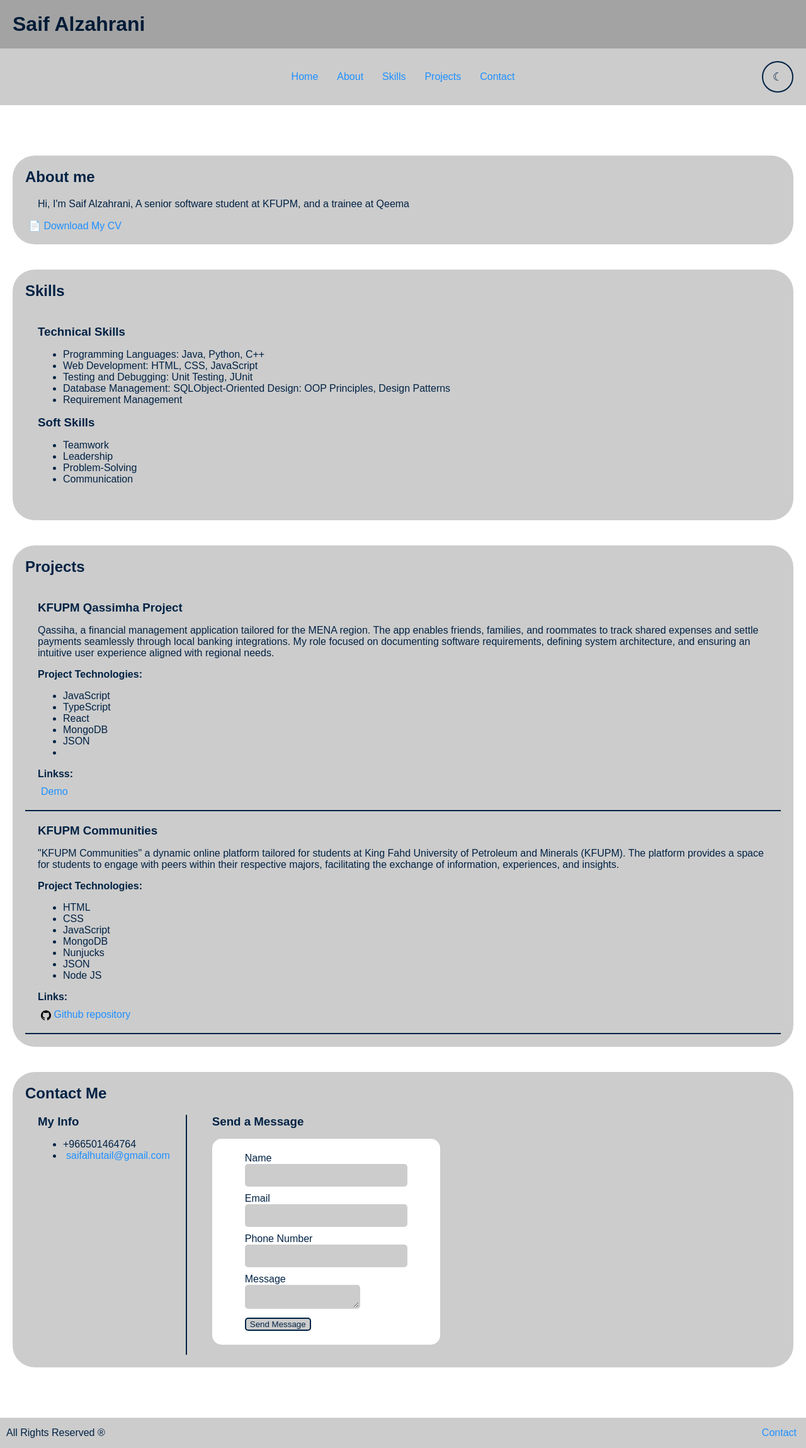
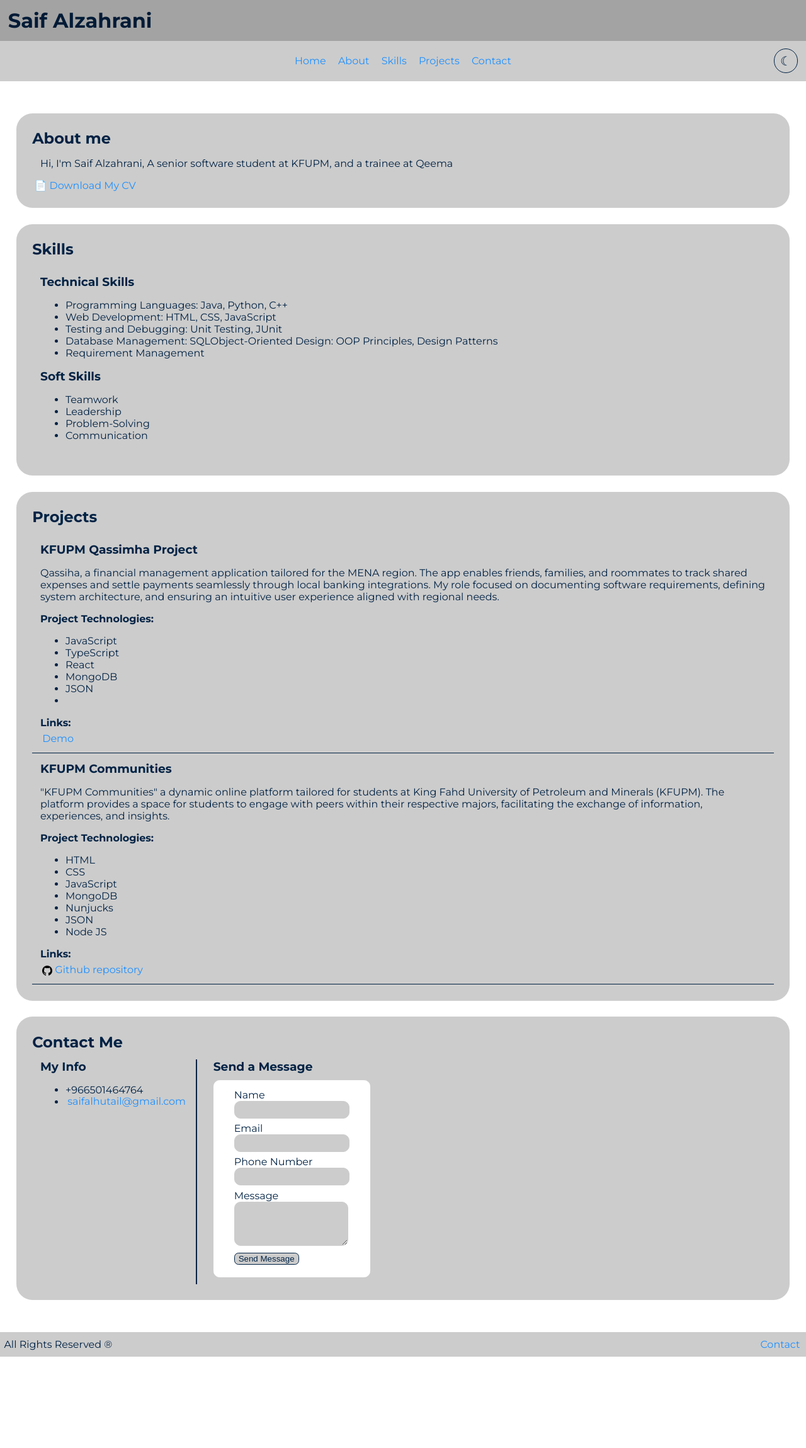
Before and after one commit to Sm-zh/portfolio, a plain HTML site: page index.html in a window 1280 px wide. Shown: the whole page at 63% size. After the commit the page ends 2154 px from the top, so only its background shows below. Drawn offline with Linux system fonts and the light colour scheme; a web font is replaced by a local one.

Commit message:
change mode toggle button

```diff
--- a/index.html
+++ b/index.html
@@ -1,15 +1,18 @@
 <!DOCTYPE html>
 <html>
     <head>
+        <meta name="viewport" content="width=device-width, initial-scale=1.0">
         <title>Portfolio</title>
         <link rel="stylesheet" href="style.css">
-        <!-- <link rel="stylesheet" href="portfolio2.css"> -->
+        <link rel="preconnect" href="https://fonts.googleapis.com">
+        <link rel="preconnect" href="https://fonts.gstatic.com" crossorigin>
+        <link href="https://fonts.googleapis.com/css2?family=Montserrat:ital,wght@0,100..900;1,100..900&family=Playwrite+VN+Guides&display=swap" rel="stylesheet">
     </head>
     <body>
         <header id="header">
             <h1>Saif Alzahrani</h1>
         </header>
-        <nav>
+        <nav class="nav">
             <ul>
                 <li><a href="#header">Home</a></li>
                 <li><a href="#about">About</a></li>
@@ -66,7 +69,7 @@
                         </ul>
                     </div>
                     <div class="projectLinks">
-                        <h4>Linkss:</h4>
+                        <h4>Links:</h4>
                         <a href="videos/demo.mp4">Demo</a>
                     </div>
                 </div>
@@ -139,11 +142,11 @@
             toggleButton.addEventListener('click', function() {
                 document.body.classList.toggle('dark-mode');
                 if (stat == 0) {
-                    toggleButton.textContent = "🔅";
+                    toggleButton.textContent = "🔅"
                     stat = 1
                 }
                 else {
-                    toggleButton.textContent = "☾";
+                    toggleButton.textContent = "☾"
                     stat = 0
                 }
             });
--- a/style.css
+++ b/style.css
@@ -9,45 +9,31 @@
     --link-d-hover: #ffa500;
 }
 
-@media (max-width: 768px) {
-    nav {
-        grid-template-columns: 1fr;
-        text-align: center;
-    }
-
-    nav ul {
-        flex-direction: column;
-    }
-
-    .myForm {
-        width: 90%;
-    }
-}
-
-
 html {
   scroll-behavior: smooth;
 }
 
 body {
+    width: 100%;
     display: grid;
     grid-template-areas:
     'header'
     'nav'
     'main'
     'footer';
-    column-gap: 40px;
     align-content: space-between;
     padding: 0;
     margin: 0;
-    font-family: Arial, Helvetica, sans-serif;
     background-color: white;
+    font-family: "Montserrat", sans-serif;
+    font-optical-sizing: auto;
+    font-style: normal;
     color: var(--dark);
 }
 
 header {
     grid-area: header;
-    padding: 20px;
+    padding: 1vw;
     background-color: var(--light);
     filter: brightness(0.8);
 }
@@ -58,8 +44,8 @@ nav {
     grid-template-columns: 1fr 1fr 1fr;
     align-items: center;
     justify-items: center;
-    padding: 20px;
-    margin-bottom: 40px;
+    padding: 1vw;
+    margin-bottom: 2vw;
     background-color: var(--light);
 }
 
@@ -72,25 +58,15 @@ nav ul {
 }
 
 nav ul li {
-    margin: 0 10px;
+    margin: 0 0.5vw;
 }
 
-nav button {
-    width: 50px;
-    height: 50px;
+#toggleDark {
+    grid-column: 3 / 4;
     justify-self: end;
-    padding: 0;
-    border: solid 2px  var(--dark);
-    border-radius: 50%;
-    background-color: var(--light);
-    color: var(--dark);
-    font-size: large;
-}
-
-nav button:hover {
-    border-color: var(--dark);
-    background-color: var(--dark);
-    color: var(--light);
+    width: 3vw;
+    height: 3vw;
+    font-size: 20px;
 }
 
 main {
@@ -98,14 +74,14 @@ main {
 }
 
 section {
-    padding: 20px;
-    border-radius: 35px;
-    margin: 40px 20px;
+    padding: 2vw;
+    border-radius: 2vw;
+    margin: 2vw;
     background-color: var(--light);
 }
 
 #about p {
-    padding-left: 20px;
+    padding-left: 1vw;
 }
 
 #about a {
@@ -118,12 +94,12 @@ section {
 }
 
 #skill-div {
-    padding: 20px;
+    padding: 1vw;
 }
 
 .project {
-    padding: 20px;
-    border-bottom: solid 2px var(--dark);
+    padding: 1vw;
+    border-bottom: solid 0.1vw var(--dark);
 }
 
 .project-link {
@@ -141,9 +117,9 @@ img {
 
 #contact {
     display: grid;
-    grid-template-rows: max-content max-content;
-    grid-template-columns: max-content max-content;
-    column-gap: 40px;
+    grid-template-rows: min-content min-content;
+    grid-template-columns: min-content min-content;
+    column-gap: 2vw;
 }
 
 #contact #info {
@@ -155,16 +131,16 @@ img {
 }
 
 #info {
-    padding: 0 20px;
+    padding: 0 1vw;
     border-right: solid 2px var(--dark);
 }
 
 .myForm {
     width: fit-content;
-    padding: 20px 50px;
-    border: solid 2px white;
-    border-radius: 15px;
-    margin: 16px 0;
+    padding: 1vw 2.5vw;
+    border: solid 0.1vw white;
+    border-radius: 0.75vw;
+    margin: 0.8vw 0;
     background-color: white;
 }
 
@@ -172,35 +148,28 @@ img {
     display: block;
 }
 
-.myForm input[type="text"],.myForm input[type="email"] {
-    width: 250px;
-    height: 30px;
-    border: solid 2px var(--light);
-    border-radius: 5px;
-    margin-bottom: 10px;
+.myForm input, textarea {
+    border: solid 0.1vw var(--light);
+    border-radius: 0.75em;
+    margin-bottom: 0.5vw;
     background-color: var(--light);
     color: var(--dark);
 }
 
+.myForm input[type="text"],.myForm input[type="email"], textarea {
+    height: 1.5rem;
+}
+
 .myForm textarea {
-    height: fit-content;
-    border: solid 2px var(--light);
-    border-radius: 5px;
-    margin-bottom: 10px;
-    background-color: var(--light);
-    color: var(--dark);
+    height: 5vw;
 }
 
 .myForm input[type="submit"] {
-    border: solid 2px var(--dark);
-    border-radius: 5px;
-    background-color: white;
-    background-color: var(--light);
-    color: var(--dark);
+    border-color: var(--dark);
+    border-radius: 0.5em;
 }
 
 .myForm input[type="submit"]:hover {
-    border-top: solid 2px var(--dark);
     background-color: var(--dark);
     color: var(--light);
 }
@@ -210,8 +179,8 @@ footer {
     display: flex;
     justify-content: space-between;
     align-items: center;
-    padding: 10px;
-    margin-top: 40px;
+    padding: 0.5vw;
+    margin-top: 2vw;
     background-color: var(--light  );
 }
 
@@ -225,7 +194,7 @@ h1 {
 }
 
 h2 {
-    margin: 0 0 20px 0;
+    margin: 0 0 1vw 0;
 }
 
 h3 {
@@ -233,19 +202,32 @@ h3 {
 }
 
 h4 {
-    margin: 0 0 10px 0;
+    margin: 0 0 0.5vw 0;
 }
 
 a {
-    padding: 5px;
+    padding: 0.25vw;
     color: var(--link);
     text-decoration: none;
 }
 
 a:hover {
-    border-bottom: solid 2px var(--link-hover);
-    border-radius: 10px;
+    border-bottom: solid 0.1vw var(--link-hover);
+    border-radius: 0.5vw;
     color: var(--link-hover);
+}
+
+button {
+    padding: 0;
+    border: solid 0.1vw var(--dark);
+    border-radius: 50%;
+    background-color: var(--light);
+    color: var(--dark);
+}
+
+button:hover {
+    background-color: var(--dark);
+    color: var(--light);
 }
 
 body.dark-mode {
@@ -259,11 +241,6 @@ body.dark-mode header {
 
 body.dark-mode nav {
     background-color: var(--darker);
-}
-
-body.dark-mode nav button:hover {
-    background-color: var(--main-color);
-    color: var(--dark);
 }
 
 body.dark-mode section {
@@ -339,3 +316,47 @@ body.dark-mode button {
     background-color: var(--dark);
     color: var(--main-color);
 }
+
+body.dark-mode button:hover {
+    background-color: var(--main-color);
+    color: var(--dark);
+}
+
+@media (width <= 426px) {
+    body {
+        font-size: 0.8rem;
+    }
+
+    nav {
+        grid-template-columns: 1fr 1fr;
+        padding: 0;
+    }
+
+    nav ul {
+        grid-column: 1 / 2;
+    }
+
+    #toggleDark {
+        grid-column: 2 / 3;
+        width: 5vw;
+        height: 5vw;
+        margin: 1vw;
+        font-size: 10px;
+    }
+
+    #toggleDark:hover {
+        border-color: var(--dark);
+        background-color: var(--light);
+        color: var(--dark);
+    }
+
+    body.dark-mode #toggleDark:hover {
+        border-color: var(--main-color);
+        background-color: var(--darker);
+        color: var(--dark);
+    }
+
+    #contact {
+        display: block;
+    }
+}
```
